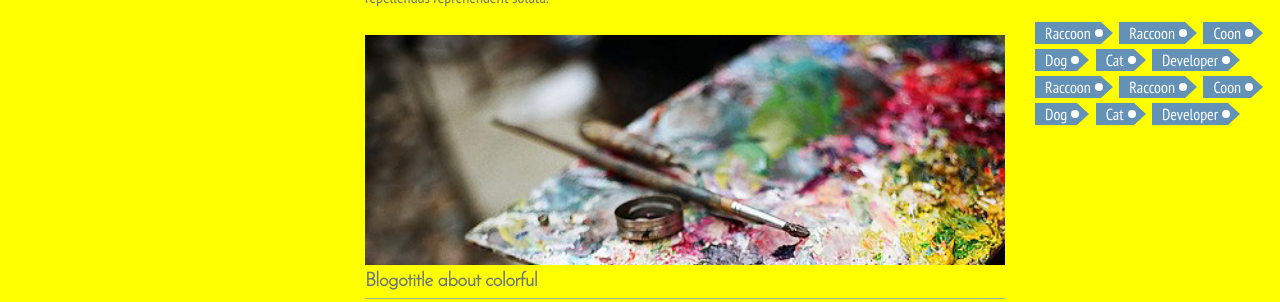
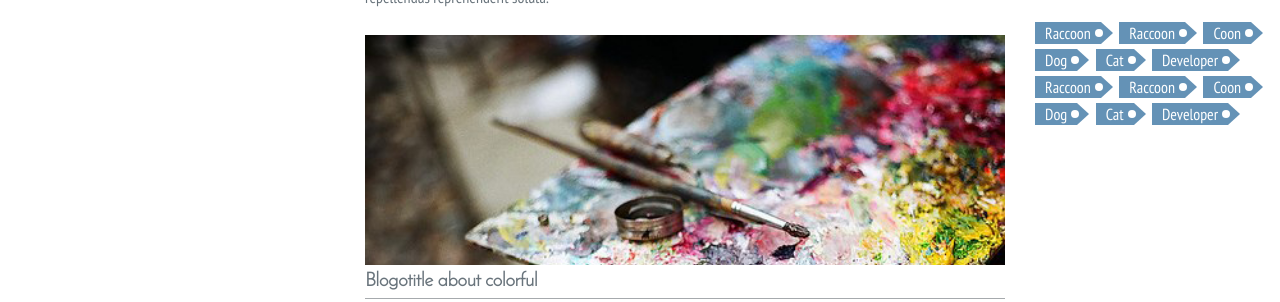
Before and after one commit to DaniilPonomarev579/blog_layout, a website: page index.html in a window 1280 px wide. Shown: the part 548-850 px from the top of the page. Drawn offline with nearby package versions, Linux system fonts and the light colour scheme; files that its build step writes are made by us from their sources.

```diff
--- a/styles/blocks/body/body.less
+++ b/styles/blocks/body/body.less
@@ -8,5 +8,4 @@
   //width: 1920px;
   width: 1680px;
   font-family: @main-font;
-  background: #ffff00;
 }
```
Also changed, not shown: styles/styles.css (deleted).
